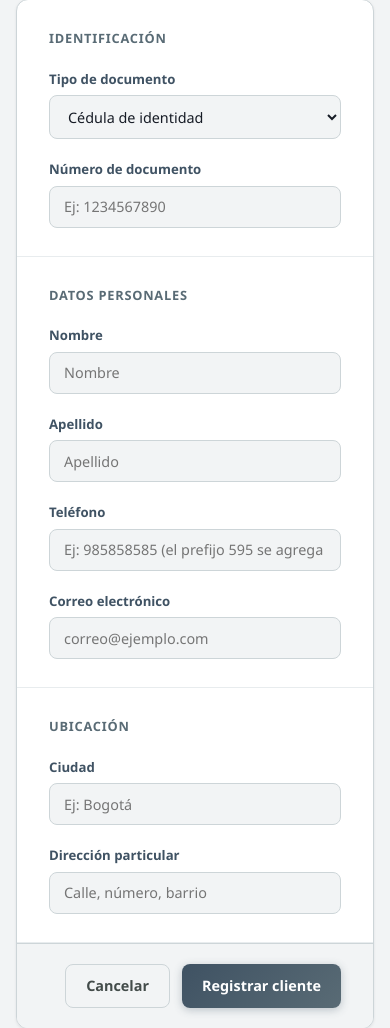
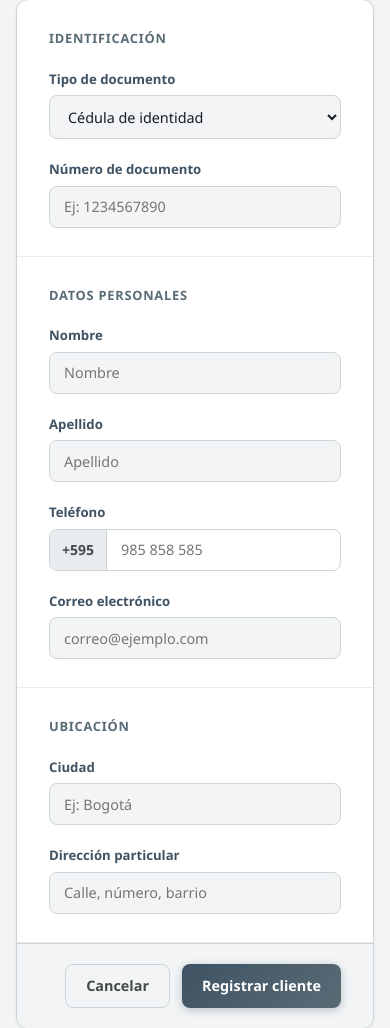
Before and after one commit to fduarte88/c6_addons, a Django app: page /clientes/nuevo/ in a window 390 px wide. Shown: the part 225-1253 px from the top of the page. Run offline with Django 5.2, Linux system fonts and the light colour scheme; the visitor is signed in with stand-in values (Sample User, id 1).

Commit message:
Customers: prefijo 595 con máscara y botón WhatsApp dinámico en formulario
- Input group visual con '+595' fijo + campo número local
- Al editar, muestra solo el número sin 595 (clean_phone lo reagrega)
- Botón WhatsApp deshabilitado hasta tener ≥7 dígitos
- Botón activo actualiza el link en tiempo real mientras se escribe

Co-Authored-By: Claude Sonnet 4.6 <noreply@anthropic.com>

```diff
--- a/customers/forms.py
+++ b/customers/forms.py
@@ -28,11 +28,19 @@ class CustomerForm(forms.ModelForm):
             'doc_number': forms.TextInput(attrs={'placeholder': 'Ej: 1234567890'}),
             'first_name': forms.TextInput(attrs={'placeholder': 'Nombre'}),
             'last_name':  forms.TextInput(attrs={'placeholder': 'Apellido'}),
-            'phone':      forms.TextInput(attrs={'placeholder': 'Ej: 985858585 (el prefijo 595 se agrega automáticamente)'}),
+            'phone':      forms.TextInput(attrs={'placeholder': '985 858 585', 'class': 'phone-local', 'id': 'id_phone'}),
             'email':      forms.EmailInput(attrs={'placeholder': 'correo@ejemplo.com'}),
             'city':       forms.TextInput(attrs={'placeholder': 'Ej: Bogotá'}),
             'address':    forms.TextInput(attrs={'placeholder': 'Calle, número, barrio'}),
         }
+
+    def __init__(self, *args, **kwargs):
+        super().__init__(*args, **kwargs)
+        # Al editar, mostrar solo el número local (sin el prefijo 595)
+        if self.instance and self.instance.pk and self.instance.phone:
+            phone = self.instance.phone
+            if phone.startswith('595'):
+                self.initial['phone'] = phone[3:]
 
     def clean_phone(self):
         value = self.cleaned_data.get('phone', '')
--- a/static/css/main.css
+++ b/static/css/main.css
@@ -624,6 +624,54 @@ body {
     border: 1.5px solid var(--border);
 }
 .btn-ghost:hover { background: var(--surface-dark); color: var(--sea-navy); }
+
+/* Phone input group */
+.phone-input-group {
+    display: flex;
+    align-items: center;
+    gap: 0;
+    border: 1.5px solid var(--border);
+    border-radius: 8px;
+    overflow: hidden;
+    background: var(--surface);
+    transition: border-color .15s;
+}
+.phone-input-group:focus-within { border-color: var(--sea-steel); }
+.phone-prefix {
+    padding: 0 .75rem;
+    background: var(--surface-dark);
+    color: var(--text-muted);
+    font-size: .875rem;
+    font-weight: 600;
+    border-right: 1.5px solid var(--border);
+    white-space: nowrap;
+    height: 100%;
+    display: flex;
+    align-items: center;
+    user-select: none;
+}
+.phone-input-group .phone-local {
+    flex: 1;
+    border: none !important;
+    border-radius: 0 !important;
+    background: transparent !important;
+    box-shadow: none !important;
+    outline: none;
+}
+.phone-input-group .phone-local:focus { box-shadow: none !important; }
+.btn-wa--inline {
+    border-radius: 0 6px 6px 0;
+    white-space: nowrap;
+    padding: .5rem .75rem;
+    border-left: 1.5px solid rgba(0,0,0,.1);
+}
+.btn-wa--disabled {
+    background: var(--sea-gray) !important;
+    color: #fff !important;
+    cursor: not-allowed;
+    pointer-events: none;
+    opacity: .55;
+}
 
 .btn-wa {
     display: inline-flex;
--- a/templates/customers/form.html
+++ b/templates/customers/form.html
@@ -71,7 +71,21 @@
                 {% with field=form.phone %}
                 <div class="form-group {% if field.errors %}has-error{% endif %}">
                     <label class="form-label" for="{{ field.id_for_label }}">{{ field.label }}</label>
-                    {{ field }}
+                    <div class="phone-input-group">
+                        <span class="phone-prefix">+595</span>
+                        {{ field }}
+                        <a id="wa-btn"
+                           href="#"
+                           target="_blank"
+                           rel="noopener"
+                           class="btn-wa btn-wa--inline"
+                           title="Abrir en WhatsApp">
+                            <svg viewBox="0 0 24 24" width="16" height="16" fill="currentColor">
+                                <path d="M17.472 14.382c-.297-.149-1.758-.867-2.03-.967-.273-.099-.471-.148-.67.15-.197.297-.767.966-.94 1.164-.173.199-.347.223-.644.075-.297-.15-1.255-.463-2.39-1.475-.883-.788-1.48-1.761-1.653-2.059-.173-.297-.018-.458.13-.606.134-.133.298-.347.446-.52.149-.174.198-.298.298-.497.099-.198.05-.371-.025-.52-.075-.149-.669-1.612-.916-2.207-.242-.579-.487-.5-.669-.51-.173-.008-.371-.01-.57-.01-.198 0-.52.074-.792.372-.272.297-1.04 1.016-1.04 2.479 0 1.462 1.065 2.875 1.213 3.074.149.198 2.096 3.2 5.077 4.487.709.306 1.262.489 1.694.625.712.227 1.36.195 1.871.118.571-.085 1.758-.719 2.006-1.413.248-.694.248-1.289.173-1.413-.074-.124-.272-.198-.57-.347m-5.421 7.403h-.004a9.87 9.87 0 0 1-5.031-1.378l-.361-.214-3.741.982.998-3.648-.235-.374a9.86 9.86 0 0 1-1.51-5.26c.001-5.45 4.436-9.884 9.888-9.884 2.64 0 5.122 1.03 6.988 2.898a9.825 9.825 0 0 1 2.893 6.994c-.003 5.45-4.437 9.884-9.885 9.884m8.413-18.297A11.815 11.815 0 0 0 12.05 0C5.495 0 .16 5.335.157 11.892c0 2.096.547 4.142 1.588 5.945L.057 24l6.305-1.654a11.882 11.882 0 0 0 5.683 1.448h.005c6.554 0 11.89-5.335 11.893-11.893a11.821 11.821 0 0 0-3.48-8.413Z"/>
+                            </svg>
+                            WhatsApp
+                        </a>
+                    </div>
                     {% if field.errors %}<span class="field-error">{{ field.errors.0 }}</span>{% endif %}
                 </div>
                 {% endwith %}
@@ -133,4 +147,29 @@
         </div>
     </form>
 </div>
+
+<script>
+(function () {
+    const phoneInput = document.getElementById('id_phone');
+    const waBtn      = document.getElementById('wa-btn');
+    if (!phoneInput || !waBtn) return;
+
+    function updateWaBtn() {
+        const digits = phoneInput.value.replace(/\D/g, '');
+        if (digits.length >= 7) {
+            const full = digits.startsWith('595') ? digits : '595' + digits;
+            waBtn.href = 'https://wa.me/' + full;
+            waBtn.classList.remove('btn-wa--disabled');
+            waBtn.removeAttribute('aria-disabled');
+        } else {
+            waBtn.href = '#';
+            waBtn.classList.add('btn-wa--disabled');
+            waBtn.setAttribute('aria-disabled', 'true');
+        }
+    }
+
+    phoneInput.addEventListener('input', updateWaBtn);
+    updateWaBtn(); // estado inicial al cargar
+})();
+</script>
 {% endblock %}
```
